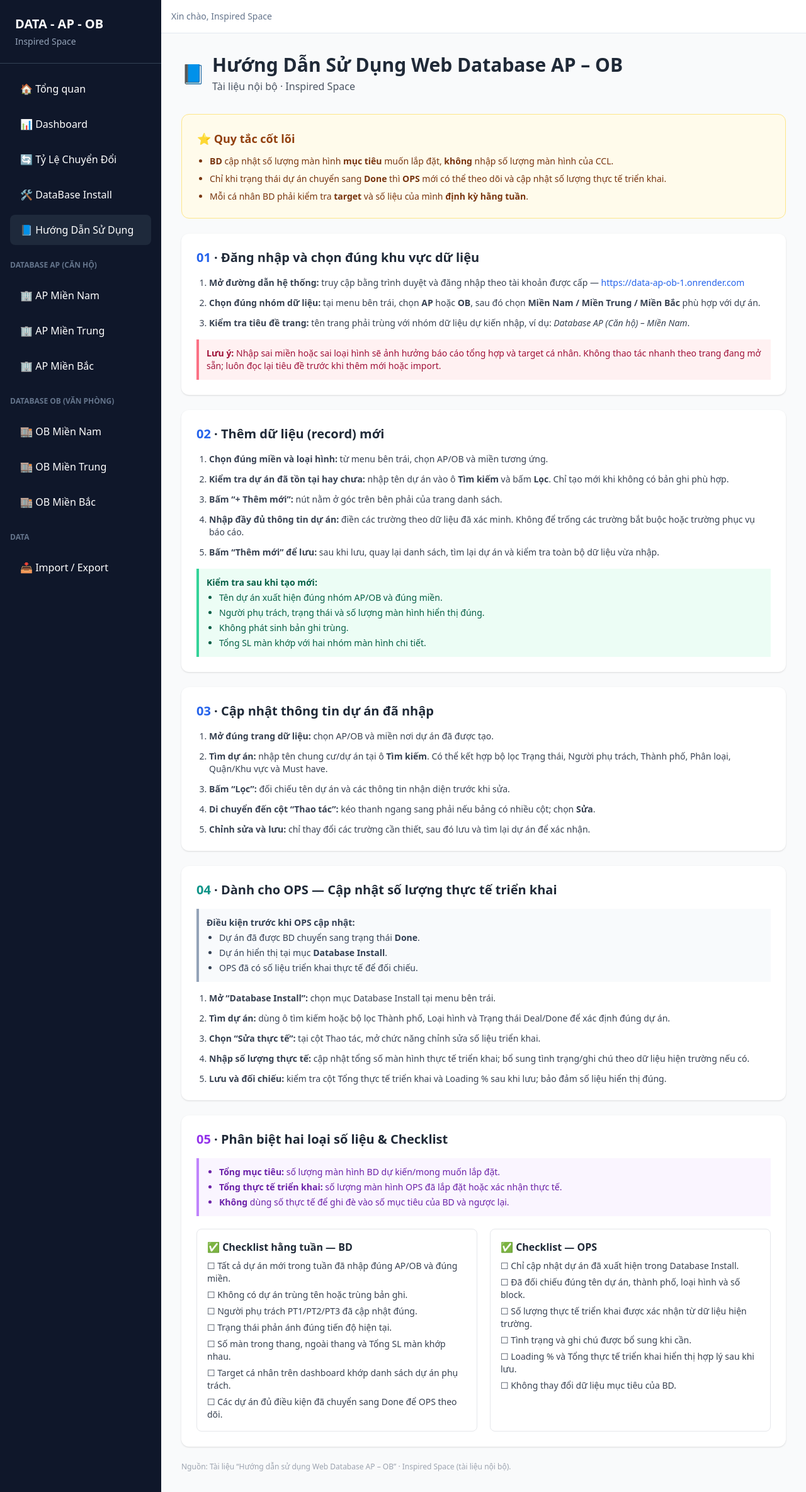
After one commit to doantrieuvy5403-cmd/data-ap-ob, a Flask app: page /guide in a window 1280 px wide. The commit adds this page. Shown: the whole page at 63% size. Run offline with Flask 3, Linux system fonts and the light colour scheme; some libraries are stand-ins or nearby versions.

Commit message:
Add "Hướng Dẫn Sử Dụng" guide page from internal PDF
New /guide route + guide.html rendering the Inspired Space usage guide
(core rules, login/region selection, insert, update, OPS actual-quantity
flow, BD/OPS checklists) plus a sidebar link. No data/seed changes, so
live records (AP/OB 3 regions + Install) are untouched on deploy.

Co-Authored-By: Claude Opus 4.8 (1M context) <noreply@anthropic.com>

```diff
--- a/app.py
+++ b/app.py
@@ -659,6 +659,13 @@ def dashboard():
     return render_template('dashboard.html', category=category)
 
 
+@app.route('/guide')
+@login_required
+def guide():
+    """Hướng dẫn sử dụng web (nội bộ) — dựa trên tài liệu Inspired Space."""
+    return render_template('guide.html')
+
+
 # Conversion-rate funnel stages (columns of the two tables)
 CONVERSION_STAGES = ['Plan B', 'Plan A', 'Deal', 'Done']
 
--- a/templates/base.html
+++ b/templates/base.html
@@ -33,6 +33,10 @@
                 <a href="{{ url_for('install') }}"
                    class="block px-4 py-3 rounded-lg hover:bg-slate-800 transition {% if request.endpoint in ['install', 'install_add', 'install_edit'] %}bg-slate-800{% endif %}">
                     <span class="font-medium">🛠️ DataBase Install</span>
+                </a>
+                <a href="{{ url_for('guide') }}"
+                   class="block px-4 py-3 rounded-lg hover:bg-slate-800 transition {% if request.endpoint == 'guide' %}bg-slate-800{% endif %}">
+                    <span class="font-medium">📘 Hướng Dẫn Sử Dụng</span>
                 </a>
 
                 {% set cur_cat = request.view_args.get('category') if request.endpoint == 'database' else None %}
--- /dev/null
+++ b/templates/guide.html
@@ -0,0 +1,137 @@
+{% extends "base.html" %}
+
+{% block title %}Hướng Dẫn Sử Dụng - DATA AP OB{% endblock %}
+
+{% block content %}
+<div class="mb-8">
+    <div class="flex items-center gap-3">
+        <span class="text-3xl">📘</span>
+        <div>
+            <h1 class="text-3xl font-bold text-gray-800">Hướng Dẫn Sử Dụng Web Database AP – OB</h1>
+            <p class="text-gray-600 mt-1">Tài liệu nội bộ · Inspired Space</p>
+        </div>
+    </div>
+</div>
+
+<!-- Quy tắc cốt lõi -->
+<div class="bg-amber-50 border border-amber-200 rounded-xl p-6 mb-6">
+    <h2 class="text-lg font-bold text-amber-800 mb-3">⭐ Quy tắc cốt lõi</h2>
+    <ul class="space-y-2 text-sm text-amber-900 list-disc pl-5">
+        <li><strong>BD</strong> cập nhật số lượng màn hình <strong>mục tiêu</strong> muốn lắp đặt, <strong>không</strong> nhập số lượng màn hình của CCL.</li>
+        <li>Chỉ khi trạng thái dự án chuyển sang <strong>Done</strong> thì <strong>OPS</strong> mới có thể theo dõi và cập nhật số lượng thực tế triển khai.</li>
+        <li>Mỗi cá nhân BD phải kiểm tra <strong>target</strong> và số liệu của mình <strong>định kỳ hằng tuần</strong>.</li>
+    </ul>
+</div>
+
+<div class="space-y-6">
+
+    <!-- 01 -->
+    <div class="bg-white rounded-xl shadow p-6">
+        <h2 class="text-xl font-bold text-gray-800 mb-4"><span class="text-blue-600">01</span> · Đăng nhập và chọn đúng khu vực dữ liệu</h2>
+        <ol class="space-y-3 text-sm text-gray-700 list-decimal pl-5">
+            <li><strong>Mở đường dẫn hệ thống:</strong> truy cập bằng trình duyệt và đăng nhập theo tài khoản được cấp —
+                <a href="https://data-ap-ob-1.onrender.com/dashboard" class="text-blue-600 hover:underline">https://data-ap-ob-1.onrender.com</a></li>
+            <li><strong>Chọn đúng nhóm dữ liệu:</strong> tại menu bên trái, chọn <strong>AP</strong> hoặc <strong>OB</strong>, sau đó chọn <strong>Miền Nam / Miền Trung / Miền Bắc</strong> phù hợp với dự án.</li>
+            <li><strong>Kiểm tra tiêu đề trang:</strong> tên trang phải trùng với nhóm dữ liệu dự kiến nhập, ví dụ: <em>Database AP (Căn hộ) – Miền Nam</em>.</li>
+        </ol>
+        <div class="mt-4 bg-rose-50 border-l-4 border-rose-400 p-3 text-sm text-rose-800">
+            <strong>Lưu ý:</strong> Nhập sai miền hoặc sai loại hình sẽ ảnh hưởng báo cáo tổng hợp và target cá nhân.
+            Không thao tác nhanh theo trang đang mở sẵn; luôn đọc lại tiêu đề trước khi thêm mới hoặc import.
+        </div>
+    </div>
+
+    <!-- 03 -->
+    <div class="bg-white rounded-xl shadow p-6">
+        <h2 class="text-xl font-bold text-gray-800 mb-4"><span class="text-blue-600">02</span> · Thêm dữ liệu (record) mới</h2>
+        <ol class="space-y-3 text-sm text-gray-700 list-decimal pl-5">
+            <li><strong>Chọn đúng miền và loại hình:</strong> từ menu bên trái, chọn AP/OB và miền tương ứng.</li>
+            <li><strong>Kiểm tra dự án đã tồn tại hay chưa:</strong> nhập tên dự án vào ô <strong>Tìm kiếm</strong> và bấm <strong>Lọc</strong>. Chỉ tạo mới khi không có bản ghi phù hợp.</li>
+            <li><strong>Bấm “+ Thêm mới”:</strong> nút nằm ở góc trên bên phải của trang danh sách.</li>
+            <li><strong>Nhập đầy đủ thông tin dự án:</strong> điền các trường theo dữ liệu đã xác minh. Không để trống các trường bắt buộc hoặc trường phục vụ báo cáo.</li>
+            <li><strong>Bấm “Thêm mới” để lưu:</strong> sau khi lưu, quay lại danh sách, tìm lại dự án và kiểm tra toàn bộ dữ liệu vừa nhập.</li>
+        </ol>
+        <div class="mt-4 bg-emerald-50 border-l-4 border-emerald-400 p-3 text-sm text-emerald-800">
+            <strong>Kiểm tra sau khi tạo mới:</strong>
+            <ul class="list-disc pl-5 mt-1 space-y-1">
+                <li>Tên dự án xuất hiện đúng nhóm AP/OB và đúng miền.</li>
+                <li>Người phụ trách, trạng thái và số lượng màn hình hiển thị đúng.</li>
+                <li>Không phát sinh bản ghi trùng.</li>
+                <li>Tổng SL màn khớp với hai nhóm màn hình chi tiết.</li>
+            </ul>
+        </div>
+    </div>
+
+    <!-- 05 -->
+    <div class="bg-white rounded-xl shadow p-6">
+        <h2 class="text-xl font-bold text-gray-800 mb-4"><span class="text-blue-600">03</span> · Cập nhật thông tin dự án đã nhập</h2>
+        <ol class="space-y-3 text-sm text-gray-700 list-decimal pl-5">
+            <li><strong>Mở đúng trang dữ liệu:</strong> chọn AP/OB và miền nơi dự án đã được tạo.</li>
+            <li><strong>Tìm dự án:</strong> nhập tên chung cư/dự án tại ô <strong>Tìm kiếm</strong>. Có thể kết hợp bộ lọc Trạng thái, Người phụ trách, Thành phố, Phân loại, Quận/Khu vực và Must have.</li>
+            <li><strong>Bấm “Lọc”:</strong> đối chiếu tên dự án và các thông tin nhận diện trước khi sửa.</li>
+            <li><strong>Di chuyển đến cột “Thao tác”:</strong> kéo thanh ngang sang phải nếu bảng có nhiều cột; chọn <strong>Sửa</strong>.</li>
+            <li><strong>Chỉnh sửa và lưu:</strong> chỉ thay đổi các trường cần thiết, sau đó lưu và tìm lại dự án để xác nhận.</li>
+        </ol>
+    </div>
+
+    <!-- 06 - OPS -->
+    <div class="bg-white rounded-xl shadow p-6">
+        <h2 class="text-xl font-bold text-gray-800 mb-4"><span class="text-teal-600">04</span> · Dành cho OPS — Cập nhật số lượng thực tế triển khai</h2>
+        <div class="bg-slate-50 border-l-4 border-slate-400 p-3 text-sm text-slate-700 mb-4">
+            <strong>Điều kiện trước khi OPS cập nhật:</strong>
+            <ul class="list-disc pl-5 mt-1 space-y-1">
+                <li>Dự án đã được BD chuyển sang trạng thái <strong>Done</strong>.</li>
+                <li>Dự án hiển thị tại mục <strong>Database Install</strong>.</li>
+                <li>OPS đã có số liệu triển khai thực tế để đối chiếu.</li>
+            </ul>
+        </div>
+        <ol class="space-y-3 text-sm text-gray-700 list-decimal pl-5">
+            <li><strong>Mở “Database Install”:</strong> chọn mục Database Install tại menu bên trái.</li>
+            <li><strong>Tìm dự án:</strong> dùng ô tìm kiếm hoặc bộ lọc Thành phố, Loại hình và Trạng thái Deal/Done để xác định đúng dự án.</li>
+            <li><strong>Chọn “Sửa thực tế”:</strong> tại cột Thao tác, mở chức năng chỉnh sửa số liệu triển khai.</li>
+            <li><strong>Nhập số lượng thực tế:</strong> cập nhật tổng số màn hình thực tế triển khai; bổ sung tình trạng/ghi chú theo dữ liệu hiện trường nếu có.</li>
+            <li><strong>Lưu và đối chiếu:</strong> kiểm tra cột Tổng thực tế triển khai và Loading % sau khi lưu; bảo đảm số liệu hiển thị đúng.</li>
+        </ol>
+    </div>
+
+    <!-- 07 - Phân biệt & checklist -->
+    <div class="bg-white rounded-xl shadow p-6">
+        <h2 class="text-xl font-bold text-gray-800 mb-4"><span class="text-purple-600">05</span> · Phân biệt hai loại số liệu &amp; Checklist</h2>
+        <div class="bg-purple-50 border-l-4 border-purple-400 p-3 text-sm text-purple-800 mb-5">
+            <ul class="list-disc pl-5 space-y-1">
+                <li><strong>Tổng mục tiêu:</strong> số lượng màn hình BD dự kiến/mong muốn lắp đặt.</li>
+                <li><strong>Tổng thực tế triển khai:</strong> số lượng màn hình OPS đã lắp đặt hoặc xác nhận thực tế.</li>
+                <li><strong>Không</strong> dùng số thực tế để ghi đè vào số mục tiêu của BD và ngược lại.</li>
+            </ul>
+        </div>
+
+        <div class="grid grid-cols-1 md:grid-cols-2 gap-5">
+            <div class="border border-gray-200 rounded-lg p-4">
+                <h3 class="font-semibold text-gray-800 mb-2">✅ Checklist hằng tuần — BD</h3>
+                <ul class="text-sm text-gray-700 space-y-1.5">
+                    <li>☐ Tất cả dự án mới trong tuần đã nhập đúng AP/OB và đúng miền.</li>
+                    <li>☐ Không có dự án trùng tên hoặc trùng bản ghi.</li>
+                    <li>☐ Người phụ trách PT1/PT2/PT3 đã cập nhật đúng.</li>
+                    <li>☐ Trạng thái phản ánh đúng tiến độ hiện tại.</li>
+                    <li>☐ Số màn trong thang, ngoài thang và Tổng SL màn khớp nhau.</li>
+                    <li>☐ Target cá nhân trên dashboard khớp danh sách dự án phụ trách.</li>
+                    <li>☐ Các dự án đủ điều kiện đã chuyển sang Done để OPS theo dõi.</li>
+                </ul>
+            </div>
+            <div class="border border-gray-200 rounded-lg p-4">
+                <h3 class="font-semibold text-gray-800 mb-2">✅ Checklist — OPS</h3>
+                <ul class="text-sm text-gray-700 space-y-1.5">
+                    <li>☐ Chỉ cập nhật dự án đã xuất hiện trong Database Install.</li>
+                    <li>☐ Đã đối chiếu đúng tên dự án, thành phố, loại hình và số block.</li>
+                    <li>☐ Số lượng thực tế triển khai được xác nhận từ dữ liệu hiện trường.</li>
+                    <li>☐ Tình trạng và ghi chú được bổ sung khi cần.</li>
+                    <li>☐ Loading % và Tổng thực tế triển khai hiển thị hợp lý sau khi lưu.</li>
+                    <li>☐ Không thay đổi dữ liệu mục tiêu của BD.</li>
+                </ul>
+            </div>
+        </div>
+    </div>
+
+</div>
+
+<p class="text-xs text-gray-400 mt-6">Nguồn: Tài liệu “Hướng dẫn sử dụng Web Database AP – OB” · Inspired Space (tài liệu nội bộ).</p>
+{% endblock %}
```
